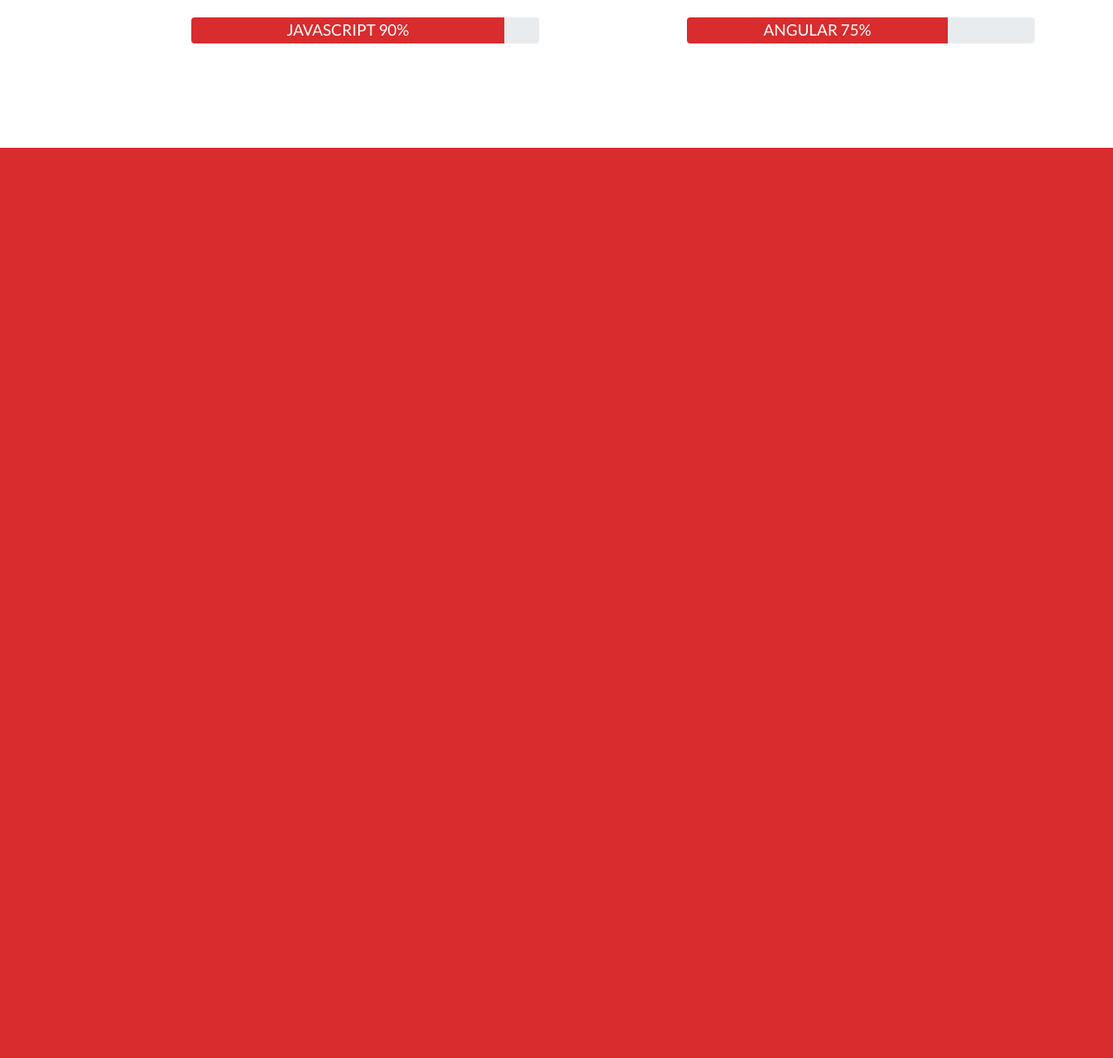
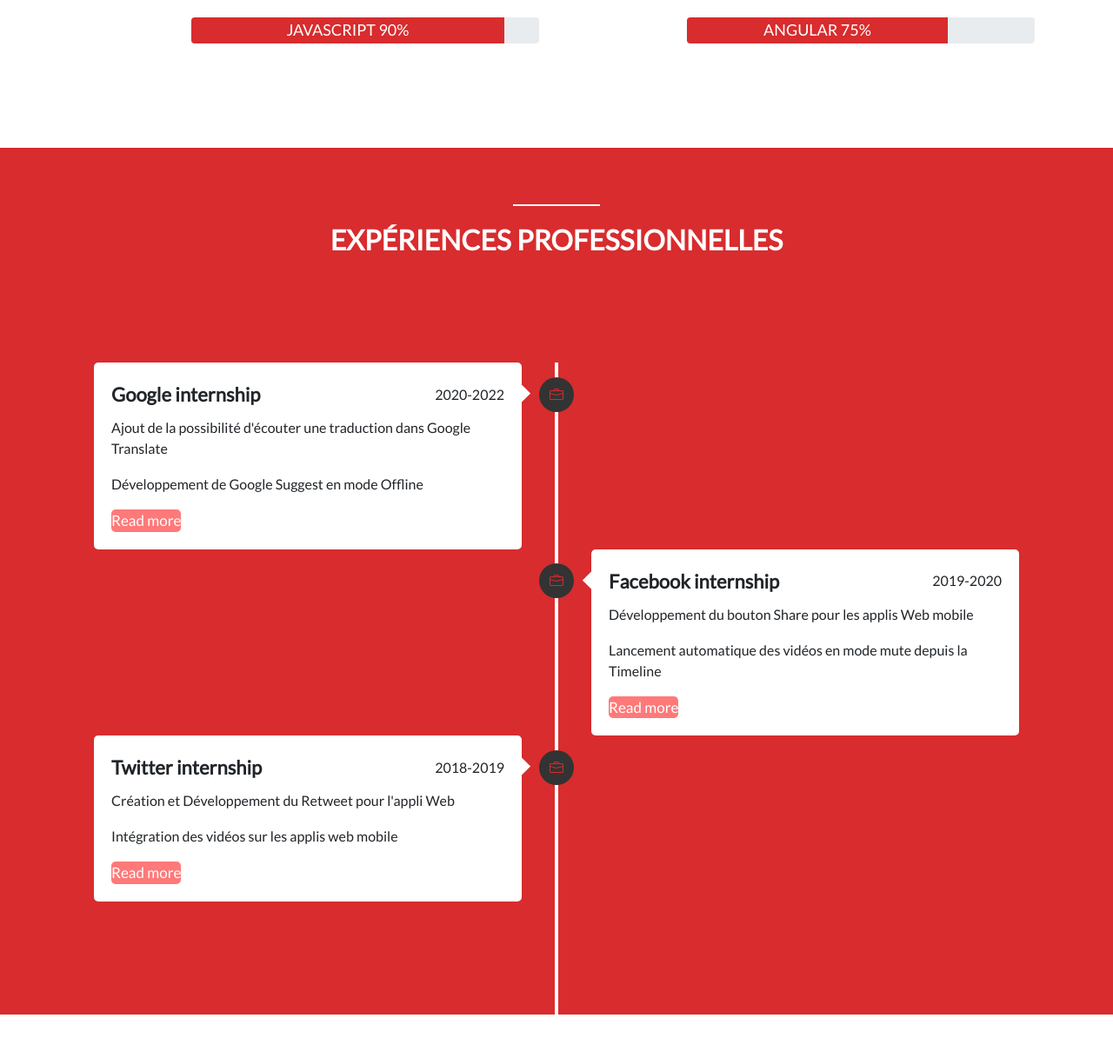
Before and after one commit to Azlou77/boostrap-project, a PHP site: page / in a window 1280 px wide. Shown: the part 1055-2272 px from the top of the page at 87% size. Before the commit the page ends 1225 px from the top, so only its background shows below. Run offline with PHP 8.4, Linux system fonts and the light colour scheme.

Commit message:
section experience

```diff
--- a/css/style.css
+++ b/css/style.css
@@ -1,6 +1,8 @@
 /*General*/
 *{
     box-sizing: border-box;
+    margin: 0;
+    padding: 0;
 }
 body{
     font-family: 'Lato', sans-serif;
@@ -32,6 +34,12 @@ section .heading h2{
 .heading{
     color: #d82c2e;
 }
+.divider.white{
+    background-color: white;
+}
+ul{
+    list-style: none;
+}
 /*about*/
 #about{
     background-color: #d82c2e;
@@ -61,3 +69,101 @@ width: 400px;
     font-size: 1.5em;
 
 }
+/*expérience pro*/
+#experience{
+    background-color: #d82c2e;
+}
+#experience .heading h2{
+    color: white;
+}
+.wrapper{
+    background:#d82c2e;
+    max-width: 1080px;
+    margin:50px auto;
+    padding:0 20px;
+}
+.wrapper .row{
+    display: flex;
+
+}
+.wrapper .row-1  {
+    justify-content: flex-start;
+}
+
+.wrapper .row-2{
+    justify-content: flex-end;
+}
+.wrapper .row section{
+    background: white;
+    border-radius: 5px;
+    width:calc(50% - 40px);
+    padding: 20px;
+    position: relative;
+}
+.wrapper .row section::before{
+    position: absolute;
+    content: "";
+    height: 15px;
+    width: 15px;
+    background: white;
+    top:28px;
+    z-index: 1;
+    transform: rotate(45deg);
+}
+
+.row section .details,
+.row section .bottom{
+    display: flex;
+    justify-content: space-between;
+    align-items: center;
+}
+
+:is(.row-1, .row-3)   section::before{
+    right: -7px;
+}
+
+.row-2 section::before{
+    left: -7px;
+}
+
+.row section    i{
+    position: absolute;
+    background-color: #333;
+    height: 40px;
+    width: 40px;
+    text-align: center;
+    line-height: 40px;
+    border-radius: 50%;
+    color: #d82c2e;
+}
+:is(.row-1,.row-3) section i{
+   right: -60px;
+}
+.row-2 section i{
+  left: -60px;
+}
+
+.row section .details .title{
+    font-size: 22px;
+    font-weight: 600;
+}
+.row section p{
+    margin: 10px 0 17px 0;
+}
+.row section .bottom a{
+    text-decoration: none;
+    background-color: #ff7979;
+    color: #fff;
+    padding: 7 15px;
+    border-radius: 5px;
+    font-size: 17px;
+    font-weight: 400;
+}
+.wrapper .center-line{
+    position: absolute;
+    height: 100%;
+    width: 4px;
+    background: #fff;
+    left: 50%;
+    transform:translateX(-50%);
+}
--- a/index.html
+++ b/index.html
@@ -5,6 +5,7 @@
         <meta charset="utf-8">
         <meta name="viewport" content="width=device-width, initial-scale=1">
         <!--boostrap links-->
+        <link rel="stylesheet" href="https://cdn.jsdelivr.net/npm/bootstrap-icons@1.8.1/font/bootstrap-icons.css">
         <link href="https://cdn.jsdelivr.net/npm/bootstrap@5.1.3/dist/css/bootstrap.min.css" rel="stylesheet" integrity="sha384-1BmE4kWBq78iYhFldvKuhfTAU6auU8tT94WrHftjDbrCEXSU1oBoqyl2QvZ6jIW3" crossorigin="anonymous">
         <script src="https://cdn.jsdelivr.net/npm/bootstrap@5.1.3/dist/js/bootstrap.bundle.min.js" integrity="sha384-ka7Sk0Gln4gmtz2MlQnikT1wXgYsOg+OMhuP+IlRH9sENBO0LRn5q+8nbTov4+1p" crossorigin="anonymous"></script>
         <!--fonts -->
@@ -68,12 +69,65 @@
                                 </div>
                             </div>
                         </div>
-                    </div>
-
-                </div>
 
         </section>
 
+        <section id="experience" class="container-fluid">
+            <div class="divider white"></div>
+            <div class="heading">
+                <h2>Expériences professionnelles</h2>
+            </div>
+            <br>
+            <div class="wrapper">
+                <div class="center-line"></div>
+                <div class="row row-1">
+                    <section>
+                        <div class="details">
+                         <i class="bi-briefcase"></i>
+                            <span class="title">Google internship</span>
+                            <span>2020-2022</span>
+                        </div>
+                        <p>Ajout de la possibilité d'écouter une traduction dans Google Translate</p>
+                        <p>Développement de Google Suggest en mode Offline</p>
+                        <div class="bottom">
+                            <a href="#">Read more</a>
+
+                        </div>
+                    </section>
+                </div>
+
+                <div class="row row-2">
+                    <section>
+                        <div class="details">
+                        <i class="bi-briefcase"></i>
+                            <span class="title">Facebook internship</span>
+                            <span>2019-2020</span>
+                        </div>
+                        <p>Développement du bouton Share pour les applis Web mobile</p>
+                        <p>Lancement automatique des vidéos en mode mute depuis la Timeline</p>
+                        <div class="bottom">
+                            <a href="#">Read more</a>
+
+                        </div>
+                    </section>
+                </div>
+
+                <div class="row row-3">
+                    <section>
+                        <div class="details">
+                        <i class="bi-briefcase"></i>
+                            <span class="title">Twitter internship</span>
+                            <span>2018-2019</span>
+                        </div>
+                        <p>Création et Développement du Retweet pour l'appli Web</p>
+                        <p>Intégration des vidéos sur les applis web mobile</p>
+                        <div class="bottom">
+                            <a href="#">Read more</a>
+
+                        </div>
+                    </section>
+                </div>
+            </div>
 
 
     </body>
```
